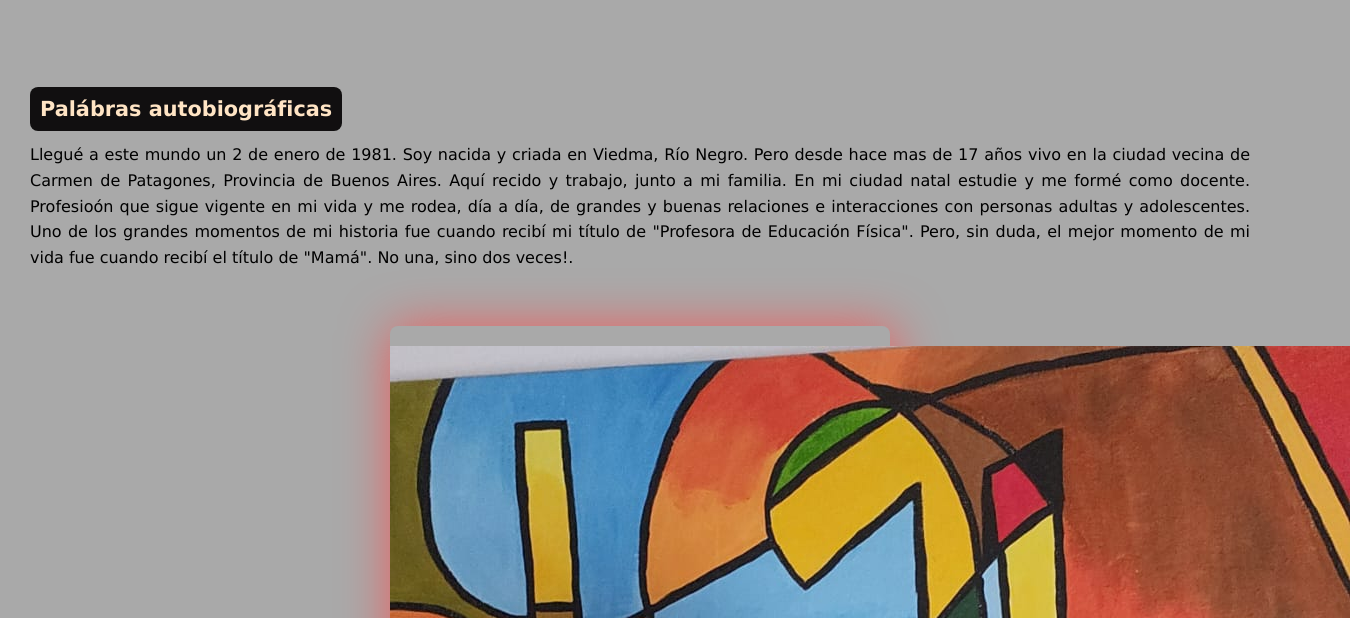
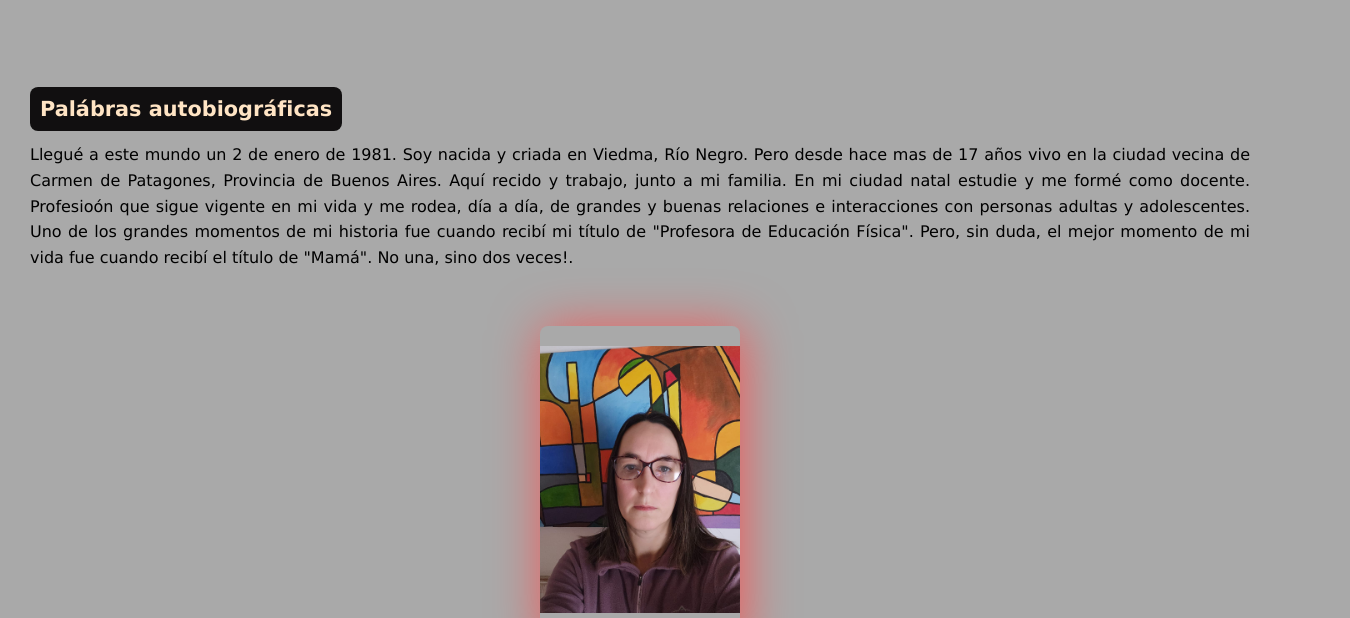
Before and after one commit to Magali179/magali_moreno_lab2, a plain HTML site: page Acercade.html in a window 1280 px wide. Shown: the part 167-785 px from the top of the page, 1350 px wide, since content can reach past the window. Drawn offline with Linux system fonts and the light colour scheme.

Commit message:
cambios en la figure, img

```diff
--- a/styles.css
+++ b/styles.css
@@ -82,12 +82,13 @@ figure {
     margin: auto;
     box-shadow: 3px 3px 50px 1px #f15959;
     border-radius: 8px;
-    width: 40%;
+    width: 50%;
     text-align: center;
 }
 
 figure,
 img {
+    width: 200px;
     margin-top: 20px;
 }
 
```
